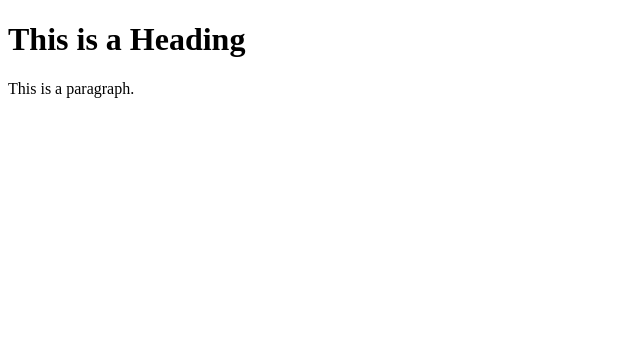
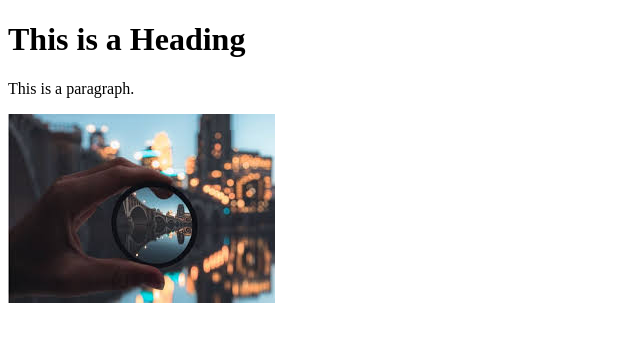
Before and after one commit to Cartical/tp-r504, a plain HTML site: page web/index.html in a window 1280 px wide. Shown: the whole page, without its empty margins (0-640 px from the left). Drawn offline with Linux system fonts and the light colour scheme.

Commit message:
image html

```diff
--- a/web/index.html
+++ b/web/index.html
@@ -8,5 +8,7 @@
 <h1>This is a Heading</h1>
 <p>This is a paragraph.</p>
 
+<img src="images.jpeg" alt="une image google">
+
 </body>
 </html>
```
Also changed, not shown: web/images.jpeg (added).
